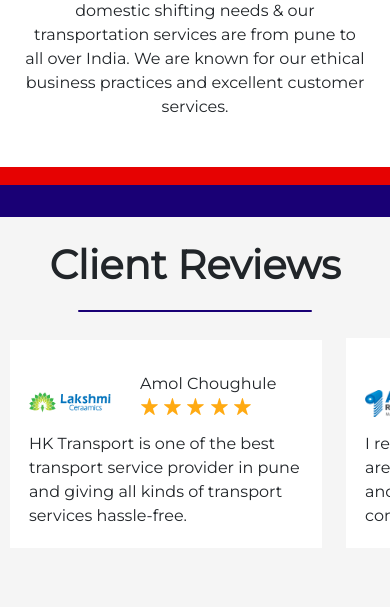
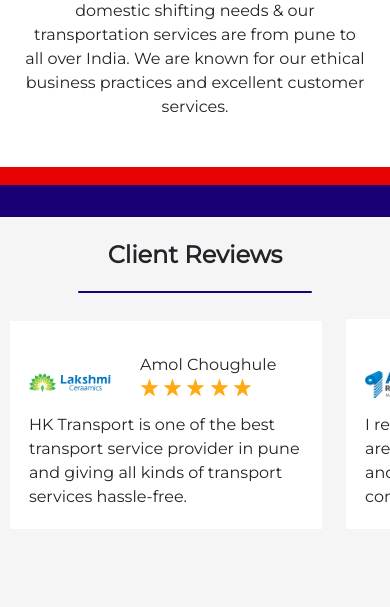
Before and after one commit to hktransport919/hktransport919, a PHP site: page /thank-you/ in a window 390 px wide. Shown: the part 2759-3366 px from the top of the page. Run offline with PHP 8.4, Linux system fonts and the light colour scheme.

Commit message:
thankyou page h2 tag fixed

```diff
--- a/thank-you/thank.css
+++ b/thank-you/thank.css
@@ -124,7 +124,8 @@
   }
 
   .client h2,
-  .choose-section h2 {
+  .choose-section h2,
+  .reviews-section h2 {
     font-size: 1.5rem;
   }
   /* Scroll Vehicles For mobile */
```
